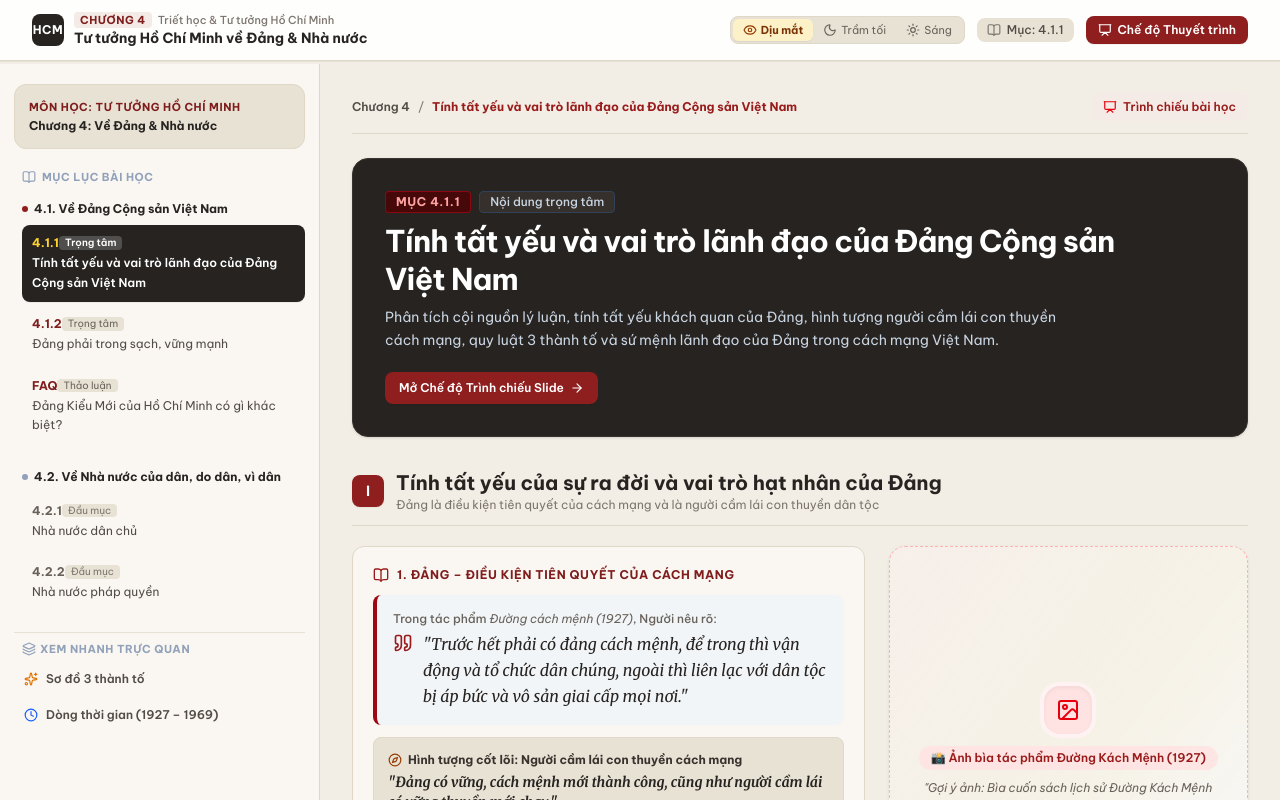
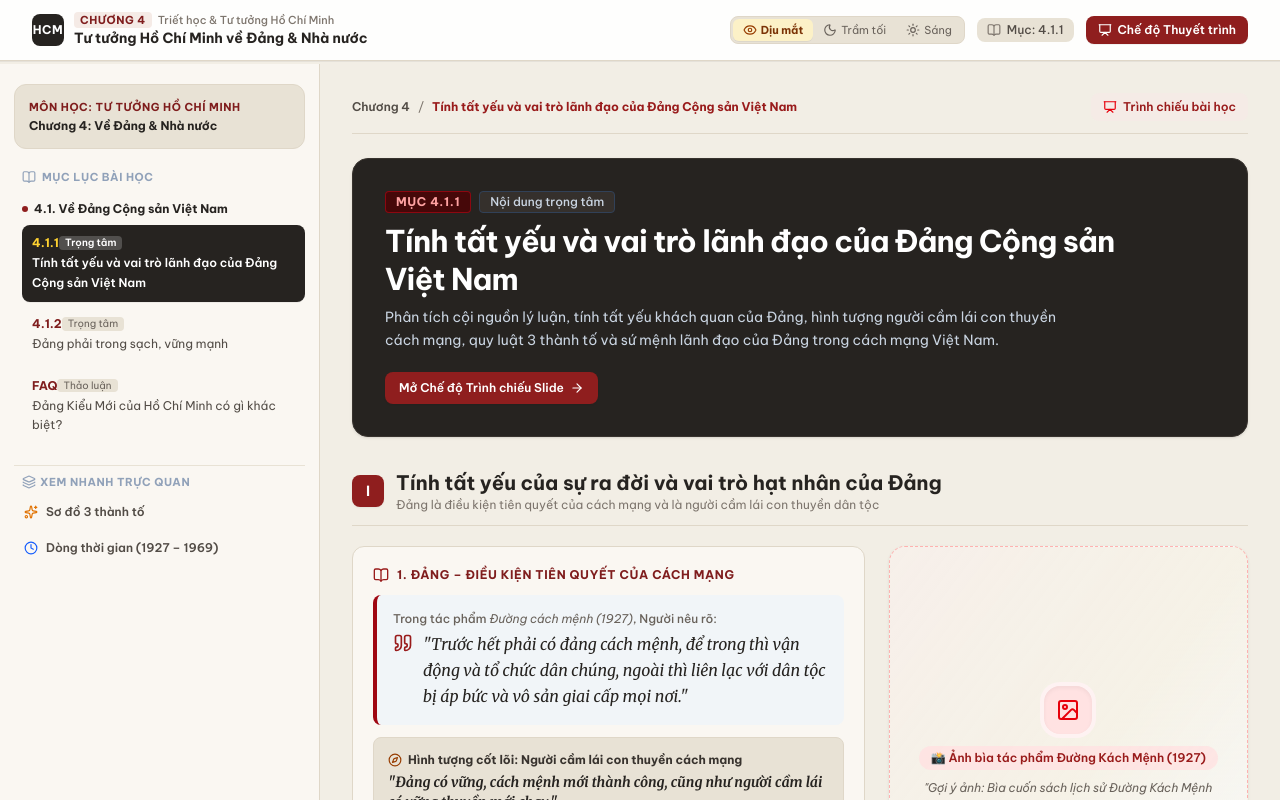
Before and after one commit to Long126013/hcm, a React (Vite) app: page / in a window 1280 px wide. Shown: the top 800 px of the page. Built offline with nearby package versions, Linux system fonts and the light colour scheme.

Commit message:
UPDATE: update section 412

```diff
--- a/src/App.tsx
+++ b/src/App.tsx
@@ -4,7 +4,7 @@ import { Sidebar } from './components/Sidebar';
 import { Section411 } from './components/Section411';
 import { Section412 } from './components/Section412';
 import { SectionFAQ } from './components/SectionFAQ';
-import { SectionPlaceholder } from './components/SectionPlaceholder';
+
 import { TimelineView } from './components/TimelineView';
 import { CreativeFormula } from './components/CreativeFormula';
 import { PresentationDeck } from './components/PresentationDeck';
@@ -123,25 +123,6 @@ export function App() {
 
           {activeSection === 'faq-new-party' && <SectionFAQ />}
 
-          {activeSection === '4.2.1' && (
-            <SectionPlaceholder
-              code="4.2.1"
-              title="Nhà nước dân chủ"
-              parentTitle="4.2. Tư tưởng Hồ Chí Minh về Nhà nước của dân, do dân, vì dân"
-              description="Bản chất dân chủ của Nhà nước Việt Nam mới: Tất cả quyền lực thuộc về nhân dân, nhân dân là chủ và nhân dân làm chủ."
-              onBackTo411={() => setActiveSection('4.1.1')}
-            />
-          )}
-
-          {activeSection === '4.2.2' && (
-            <SectionPlaceholder
-              code="4.2.2"
-              title="Nhà nước pháp quyền"
-              parentTitle="4.2. Tư tưởng Hồ Chí Minh về Nhà nước của dân, do dân, vì dân"
-              description="Nhà nước quản lý xã hội bằng Hiến pháp và pháp luật; thượng tôn pháp luật nghiêm minh kết hợp nhuần nhuyễn với đạo đức cách mạng."
-              onBackTo411={() => setActiveSection('4.1.1')}
-            />
-          )}
 
           {activeSection === 'timeline' && <TimelineView />}
 
@@ -153,7 +134,7 @@ export function App() {
               Môn học: Triết học & Tư tưởng Hồ Chí Minh — Chương 4
             </p>
             <p>
-              Tư tưởng Hồ Chí Minh về Đảng Cộng sản Việt Nam và Nhà nước của nhân dân, do nhân dân, vì nhân dân
+              Tư tưởng Hồ Chí Minh về Đảng Cộng sản Việt Nam
             </p>
           </footer>
         </main>
--- a/src/components/SectionFAQ.tsx
+++ b/src/components/SectionFAQ.tsx
@@ -1,5 +1,4 @@
-import React from 'react';
-import { HelpCircle, Scale, Users, Shield, Target, Award, ArrowRight } from 'lucide-react';
+import { Award } from 'lucide-react';
 
 export function SectionFAQ() {
   return (
--- a/src/components/Sidebar.tsx
+++ b/src/components/Sidebar.tsx
@@ -78,46 +78,6 @@ export const Sidebar: React.FC<SidebarProps> = ({
             </div>
           </div>
 
-          {/* Group 4.2 */}
-          <div className="space-y-1 pt-2">
-            <div className="px-2 text-xs font-bold text-slate-900 flex items-center gap-1.5">
-              <span className="w-1.5 h-1.5 rounded-full bg-slate-400" />
-              <span>4.2. Về Nhà nước của dân, do dân, vì dân</span>
-            </div>
-
-            <div className="pl-2 space-y-1 pt-1">
-              {SECTIONS_LIST.filter((s) => s.parent === '4.2').map((sec) => {
-                const isSelected = activeSection === sec.id;
-                return (
-                  <button
-                    key={sec.id}
-                    onClick={() => onSelectSection(sec.id)}
-                    className={`w-full text-left p-2.5 rounded-lg text-xs transition-all cursor-pointer flex flex-col gap-0.5 ${
-                      isSelected
-                        ? 'bg-slate-900 text-white font-semibold shadow-2xs'
-                        : 'hover:bg-slate-100 text-slate-700'
-                    }`}
-                  >
-                    <div className="flex items-center justify-between">
-                      <span className={`font-bold ${isSelected ? 'text-amber-300' : 'text-slate-600'}`}>
-                        {sec.code}
-                      </span>
-                      <span
-                        className={`text-[10px] px-1.5 py-0.2 rounded ${
-                          isSelected ? 'bg-white/20 text-white' : 'bg-slate-100 text-slate-500'
-                        }`}
-                      >
-                        {sec.badge}
-                      </span>
-                    </div>
-                    <span className="line-clamp-2 leading-relaxed">
-                      {sec.title}
-                    </span>
-                  </button>
-                );
-              })}
-            </div>
-          </div>
         </div>
 
         {/* Quick Tools */}
--- a/src/data/curriculumData.ts
+++ b/src/data/curriculumData.ts
@@ -3,7 +3,7 @@ import type { TimelineEvent, SlideItem } from '../types/content';
 export const CHAPTER_INFO = {
   id: 'chuong-4',
   code: 'CHƯƠNG 4',
-  title: 'Tư tưởng Hồ Chí Minh về Đảng Cộng sản Việt Nam và Nhà nước của nhân dân, do nhân dân, vì nhân dân',
+  title: 'Tư tưởng Hồ Chí Minh về Đảng Cộng sản Việt Nam',
   subject: 'Triết học & Tư tưởng Hồ Chí Minh',
   academicYear: 'Học phần Lý luận Chính trị',
 };
@@ -46,28 +46,6 @@ export const SECTIONS_LIST = [
     description: 'Giải đáp: Hồ Chí Minh chú trọng xây dựng Đảng Cộng sản Việt Nam thành đảng kiểu mới, vậy đảng này theo Bác khác gì với các đảng chính trị khác trên thế giới?',
   },
 
-  {
-    id: '4.2.1',
-    code: '4.2.1',
-    parent: '4.2',
-    parentTitle: '4.2. Tư tưởng Hồ Chí Minh về Nhà nước của dân, do dân, vì dân',
-    title: 'Nhà nước dân chủ',
-    status: 'placeholder' as const,
-    presenter: 'Chưa phân công',
-    badge: 'Đầu mục',
-    description: 'Bản chất dân chủ của Nhà nước Việt Nam mới: quyền lực thuộc về nhân dân, dân là chủ và dân làm chủ.',
-  },
-  {
-    id: '4.2.2',
-    code: '4.2.2',
-    parent: '4.2',
-    parentTitle: '4.2. Tư tưởng Hồ Chí Minh về Nhà nước của dân, do dân, vì dân',
-    title: 'Nhà nước pháp quyền',
-    status: 'placeholder' as const,
-    presenter: 'Chưa phân công',
-    badge: 'Đầu mục',
-    description: 'Nhà nước quản lý xã hội bằng Hiến pháp và pháp luật, thượng tôn pháp luật gắn liền với đạo đức cách mạng.',
-  },
 ];
 
 export const TIMELINE_DATA: TimelineEvent[] = [
```
Also changed, not shown: src/components/Section412.tsx (+58 -20 lines), 1 other file (tests, documents, lock files or other folders).
